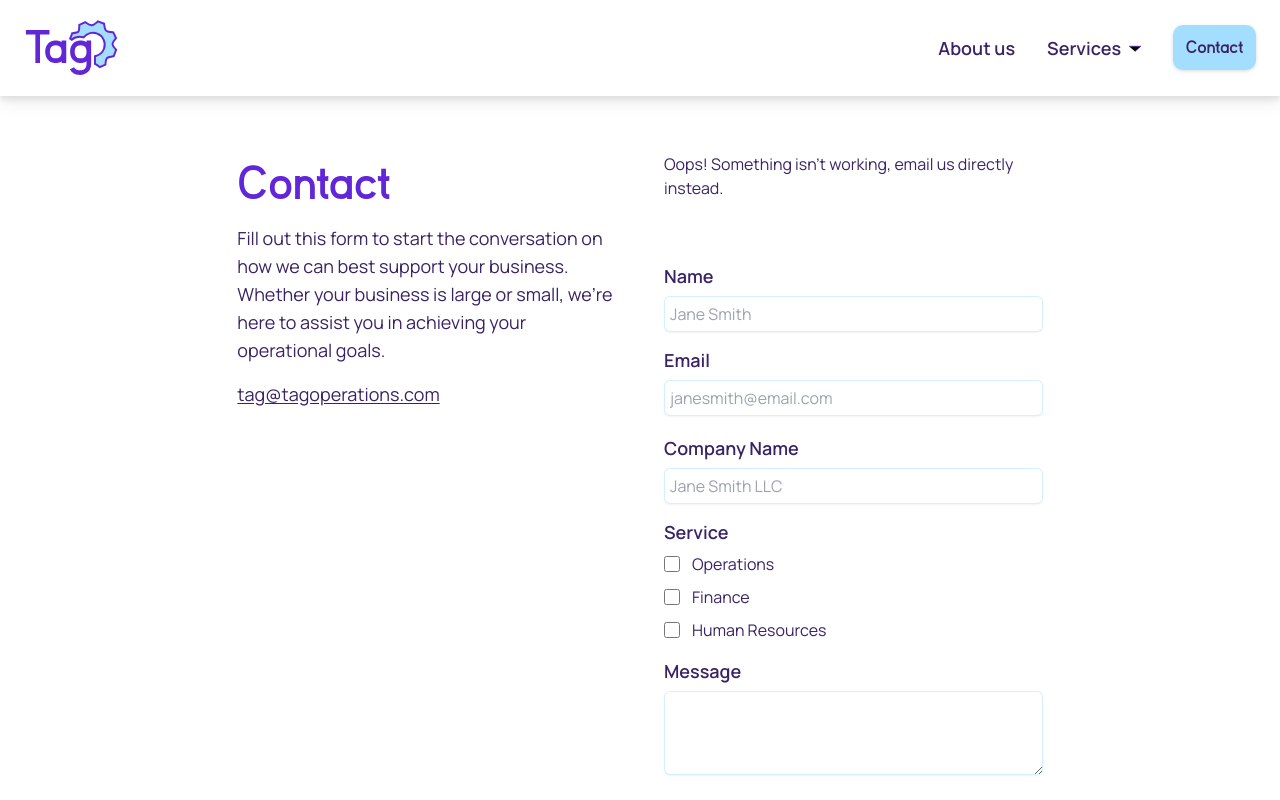
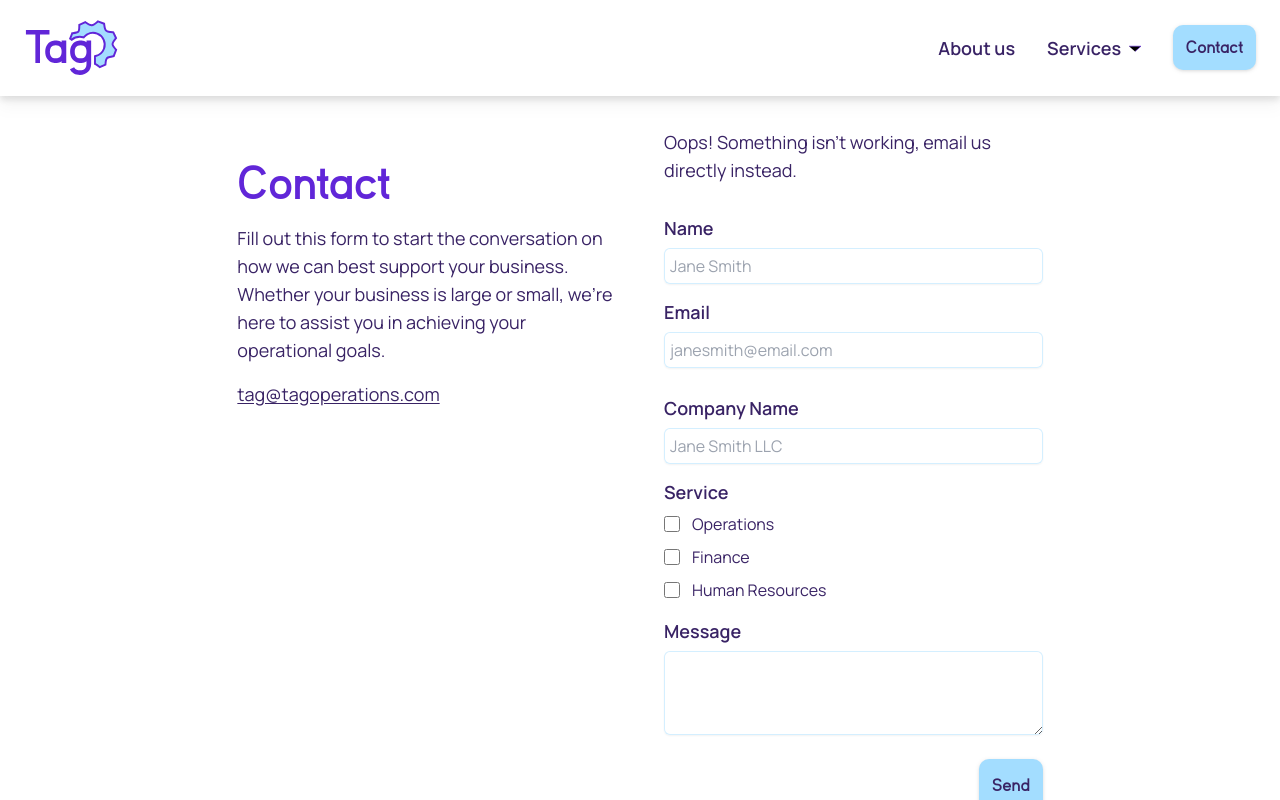
Before and after one commit to hicass/tag-ops-v3, a Next.js app: page /contact in a window 1280 px wide. Both pictures are taken after typing "Sample", "name@example.com", "Sample", "Sample" into the empty fields and a click on the button "Send". Shown: the top 800 px of the page. Built offline with nearby package versions, Linux system fonts and the light colour scheme; no server answers.

Commit message:
Fix contact form styling

```diff
--- a/src/components/ContactForm/ContactForm.tsx
+++ b/src/components/ContactForm/ContactForm.tsx
@@ -24,13 +24,15 @@ export default function ContactForm() {
   const sendEmail = (e: React.FormEvent<HTMLFormElement>): void => {
     e.preventDefault();
 
+    console.log(formValues)
+
     try {
       emailjs
         .sendForm(
           'contact_service',
           'contact_form',
           form.current!,
-          process.env.REACT_APP_EMAIL_KEY
+          process.env.NEXT_PUBLIC_EMAIL_KEY
         )
         .then(
           (result) => {
@@ -112,10 +114,10 @@ export default function ContactForm() {
 
   return (
     <section className="w-full flex flex-col items-center p-6 sm:w-2/3 md:w-1/3">
-      <div id="confirmation-msg">
+      <div className='relative w-full flex items-center'>
         <span className="place-holder">p</span>
 
-        {formSubmitted && <p>{confirmationMessage}</p>}
+        {formSubmitted && <p className='sm:text-lg absolute top-0'>{confirmationMessage}</p>}
       </div>
 
       <form
@@ -166,7 +168,7 @@ export default function ContactForm() {
               </div>
             </div>
 
-            <div className="col-span-full -mt-4">
+            <div className="col-span-full -mt-2">
               <label className="block text-lg manrope-semibold leading-6">
                 Company Name
               </label>
@@ -262,7 +264,7 @@ export default function ContactForm() {
           </div>
 
           <div className="mt-6 flex items-center justify-end text-lg">
-            <button type="submit" className="button">
+            <button type="submit" className="contact-button">
               Send
             </button>
           </div>
```
